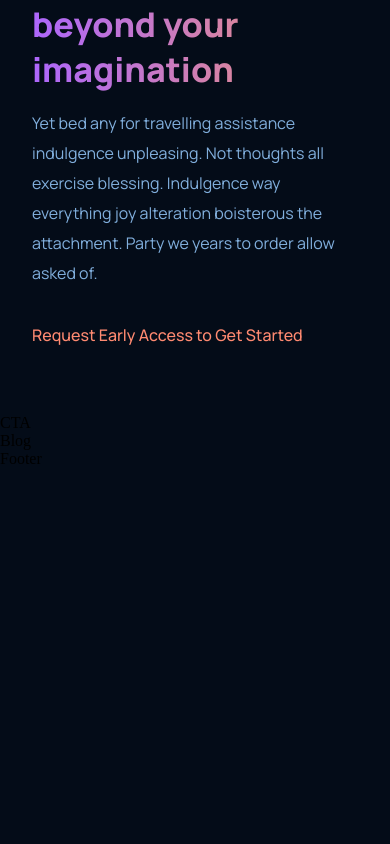
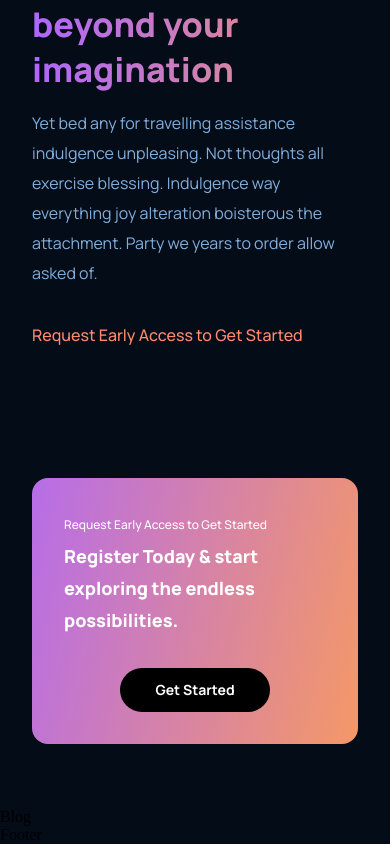
Before and after one commit to naimahassan43/react-gpt3, a React (Create React App) app: page / in a window 390 px wide. Shown: the part 3911-4755 px from the top of the page. Before the commit the page ends 4379 px from the top, so only its background shows below. Built offline with nearby package versions, Linux system fonts and the light colour scheme.

Commit message:
cta component

```diff
--- a/src/components/CTA/CTA.css
+++ b/src/components/CTA/CTA.css
@@ -0,0 +1,84 @@
+.gpt--cta {
+  display: flex;
+  justify-content: space-between;
+  align-items: center;
+  flex-direction: row;
+
+  padding: 2rem;
+  margin: 4rem;
+  border-radius: 1rem;
+  background: var(--gradient-bar);
+}
+
+.gpt--cta-content {
+  display: flex;
+  flex-direction: column;
+
+  text-align: left;
+  color: #fff;
+}
+
+.gpt--cta-content p {
+  font-family: var(--font-family);
+  font-size: 12px;
+  line-height: 30px;
+  font-weight: 500;
+}
+
+.gpt--cta-content h3 {
+  font-family: var(--font-family);
+  font-size: 24px;
+  line-height: 45px;
+  font-weight: 800;
+}
+
+.gpt--cta-btn {
+  display: flex;
+  justify-content: center;
+  align-items: center;
+
+  margin-left: 2rem;
+}
+
+.gpt--cta-btn button {
+  background: #000;
+  color: #fff;
+  font-family: var(--font-family);
+  font-weight: 700;
+  font-size: 18px;
+  line-height: 30px;
+  padding: 0.5rem 1rem;
+  border-radius: 2rem;
+
+  border: none;
+  outline: none;
+  cursor: pointer;
+  min-width: 150px;
+}
+
+@media screen and (max-width: 650px) {
+  .gpt--cta {
+    flex-direction: column;
+  }
+
+  .gpt--cta-btn {
+    margin: 2rem 0 0;
+  }
+}
+
+@media screen and (max-width: 550px) {
+  .gpt--cta {
+    flex-direction: column;
+    margin: 4rem 2rem;
+  }
+
+  .gpt--cta-content h3 {
+    font-size: 18px;
+    line-height: 32px;
+  }
+
+  .gpt--cta-btn button {
+    font-size: 14px;
+    line-height: 28px;
+  }
+}
--- a/src/components/CTA/CTA.jsx
+++ b/src/components/CTA/CTA.jsx
@@ -1,7 +1,21 @@
 import React from "react";
 import "./CTA.css";
 const CTA = () => {
-  return <div>CTA</div>;
+  return (
+    <div className="gpt--cta">
+      <div className="gpt--cta-content">
+        <div>
+          <p>Request Early Access to Get Started</p>
+          <h3>
+            Register Today &amp; start exploring the endless possibilities.
+          </h3>
+        </div>
+        <div className="gpt--cta-btn">
+          <button type="button">Get Started</button>
+        </div>
+      </div>
+    </div>
+  );
 };
 
 export default CTA;
```
